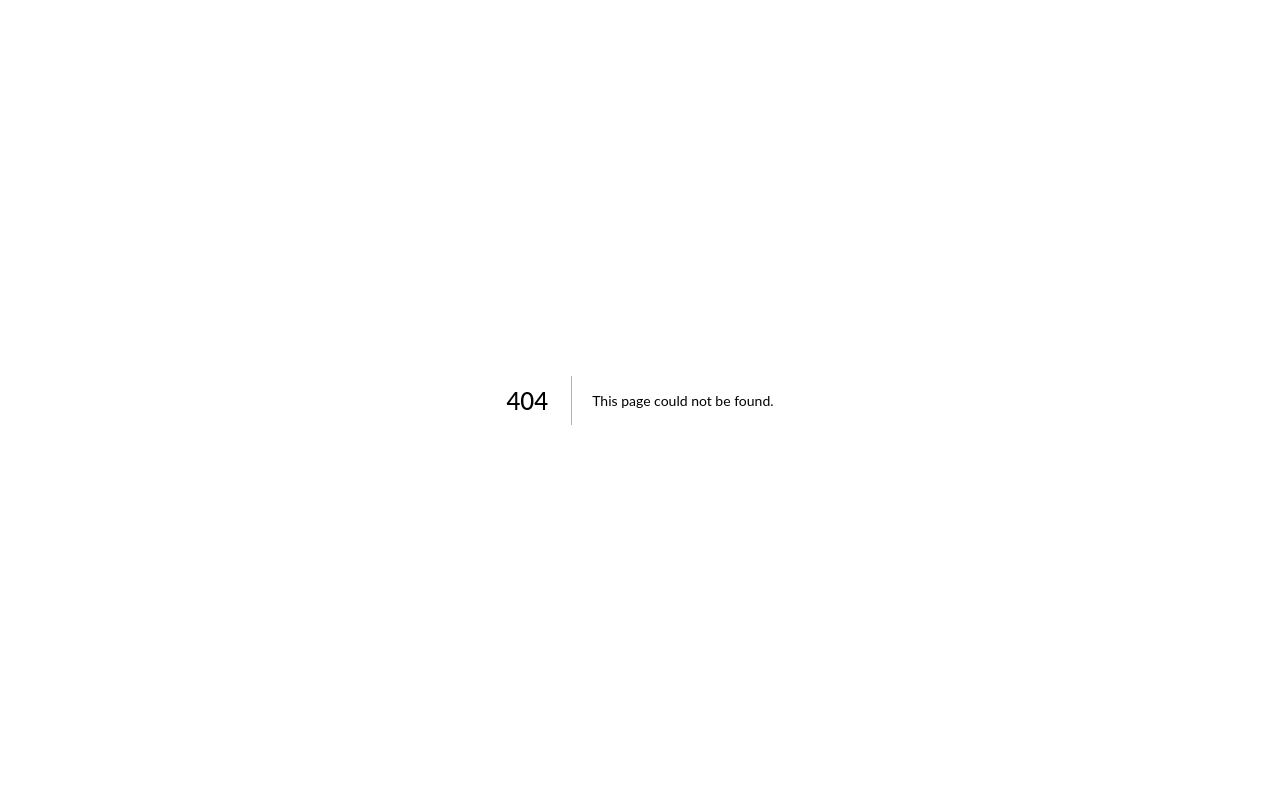
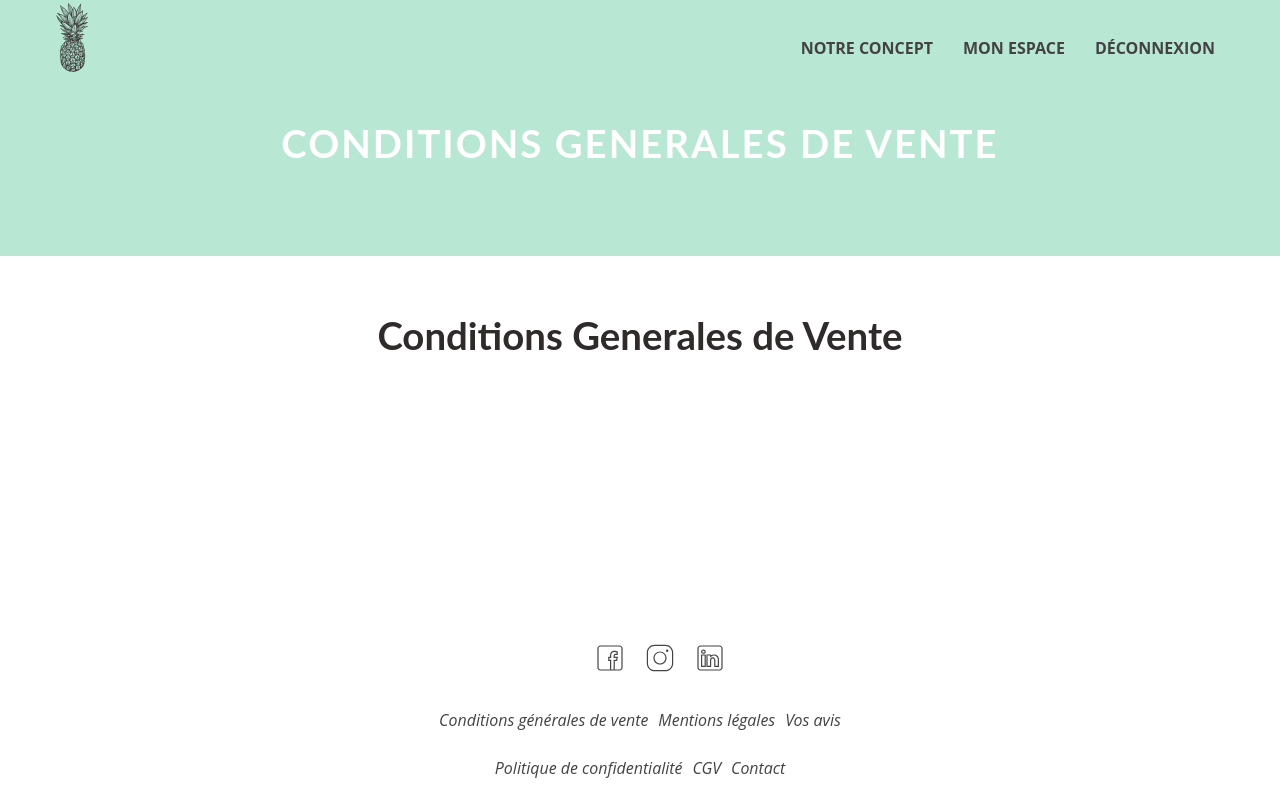
Before and after one commit to mariedx/Nanass, a Next.js app in the folder client/: page /ressources/cgv in a window 1280 px wide. Before the commit this address had no page. Built offline with nearby package versions, Linux system fonts and the light colour scheme.

Commit message:
#48 add cgv pages

```diff
--- a/client/src/components/Footer/index.jsx
+++ b/client/src/components/Footer/index.jsx
@@ -8,7 +8,7 @@ const Footer = () => (
     <div className={styles.FooterLinks}>
       <ul>
         <li>
-          <Link href="/">
+          <Link href="/ressources/cgv">
             Conditions générales de vente
           </Link>
         </li>
--- /dev/null
+++ b/client/src/pages/ressources/cgv.jsx
@@ -0,0 +1,15 @@
+import Layout from 'components/Layout';
+import styles from '../../styles/cgv.module.scss';
+
+
+const Cgv = () => {
+  return (
+    <Layout title="Conditions Generales de Vente">
+      <div className={styles.Cgv}>
+        <h1>Conditions Generales de Vente</h1>
+      </div>
+    </Layout>
+  );
+};
+
+export default Cgv;
--- a/client/src/components/FormSignin/formsignin.module.scss
+++ b/client/src/styles/cgv.module.scss
@@ -1,4 +1,4 @@
-.FormSignIn {
+.Cgv {
   text-align: center;
   padding: 30px;
   margin: auto;
```
